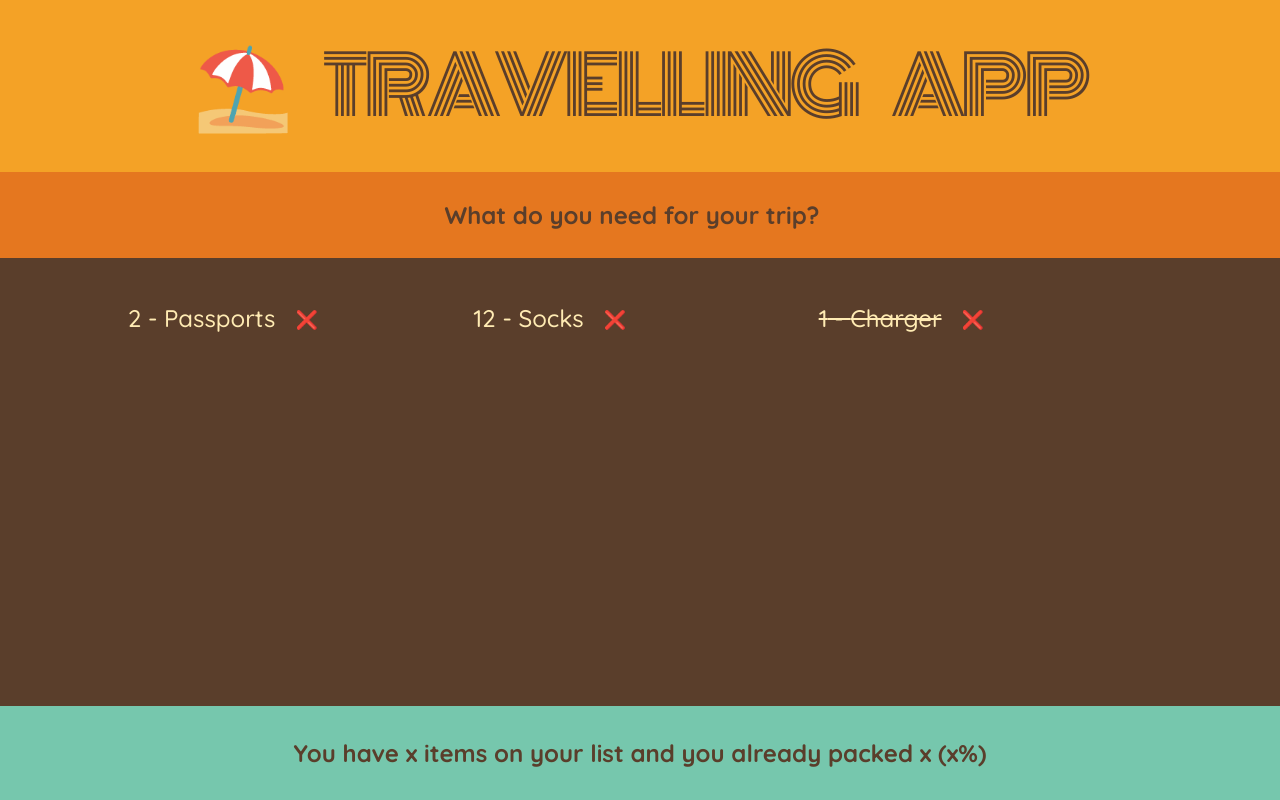
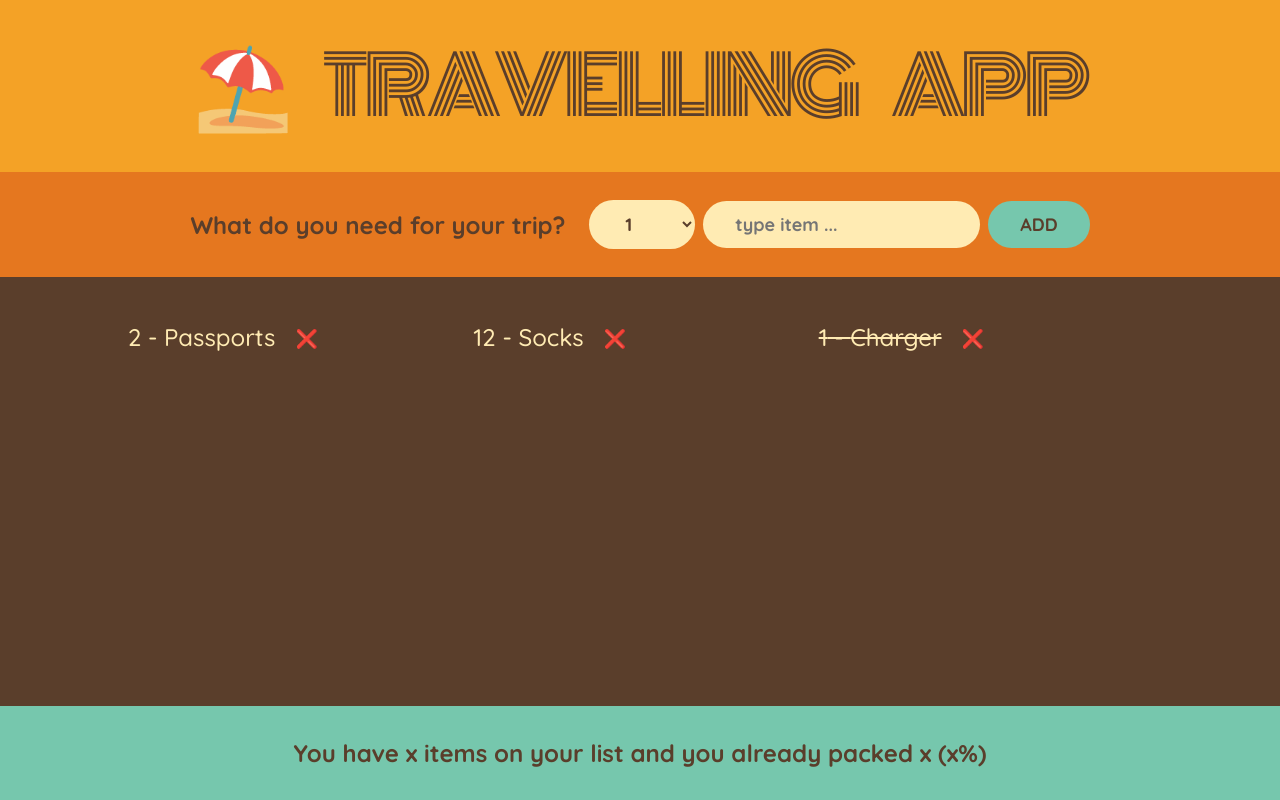
Before and after one commit to Garry-Amasia/react-travelling-app, a React (Create React App) app: page / in a window 1280 px wide. Built offline with nearby package versions, Linux system fonts and the light colour scheme.

Commit message:
building form and handle submission as well as implementing controlled element

```diff
--- a/src/App.js
+++ b/src/App.js
@@ -7,7 +7,7 @@ import { Stats } from "./components/Stats";
 const initialItems = [
   { id: 1, description: "Passports", quantity: 2, packed: false },
   { id: 2, description: "Socks", quantity: 12, packed: false },
-  { id: 2, description: "Charger", quantity: 1, packed: true },
+  { id: 3, description: "Charger", quantity: 1, packed: true },
 ];
 
 function App() {
--- a/src/components/Form.jsx
+++ b/src/components/Form.jsx
@@ -1,9 +1,52 @@
-import React from "react";
+import React, { useState } from "react";
 
 export const Form = () => {
+  const [description, setDescription] = useState("");
+  const [quantity, setQuantity] = useState(1);
+
+  const handleOnSubmit = (event) => {
+    event.preventDefault();
+
+    if (!description) return;
+
+    // if (description.length < 1) return;
+
+    const newItem = {
+      description,
+      quantity,
+      packed: false,
+      id: Date.now(),
+    };
+
+    // console.log(newItem);
+    setDescription("");
+    setQuantity(1);
+  };
+
   return (
-    <div className="add-form">
+    <form className="add-form" onSubmit={handleOnSubmit}>
       <h3>What do you need for your trip?</h3>
-    </div>
+      <select value={quantity} onChange={(e) => setQuantity(+e.target.value)}>
+        {Array.from({ length: 20 }, (_, index) => index + 1).map((number) => (
+          <option value={number} key={number}>
+            {number}
+          </option>
+        ))}
+      </select>
+      <input
+        type="text"
+        placeholder="type item ..."
+        value={description}
+        onChange={(e) => {
+          // console.log(e.target.value);
+          setDescription(e.target.value);
+        }}
+      />
+      <button>add</button>
+    </form>
   );
 };
+
+//we can use onClick event on button, but it wont work when we press enter, it ONLY work on which button is pressed
+
+//onChange={(e) => setQuantity(e.target.value)} inside seleect element, the value come from option!! and the value always string, so we need to convert it to number
--- a/src/components/PackingList.jsx
+++ b/src/components/PackingList.jsx
@@ -6,7 +6,7 @@ export const PackingList = ({ initialItems }) => {
     <div className="list">
       <ul>
         {initialItems.map((item) => (
-          <Item item={item} />
+          <Item item={item} key={item.id} />
         ))}
       </ul>
     </div>
```
